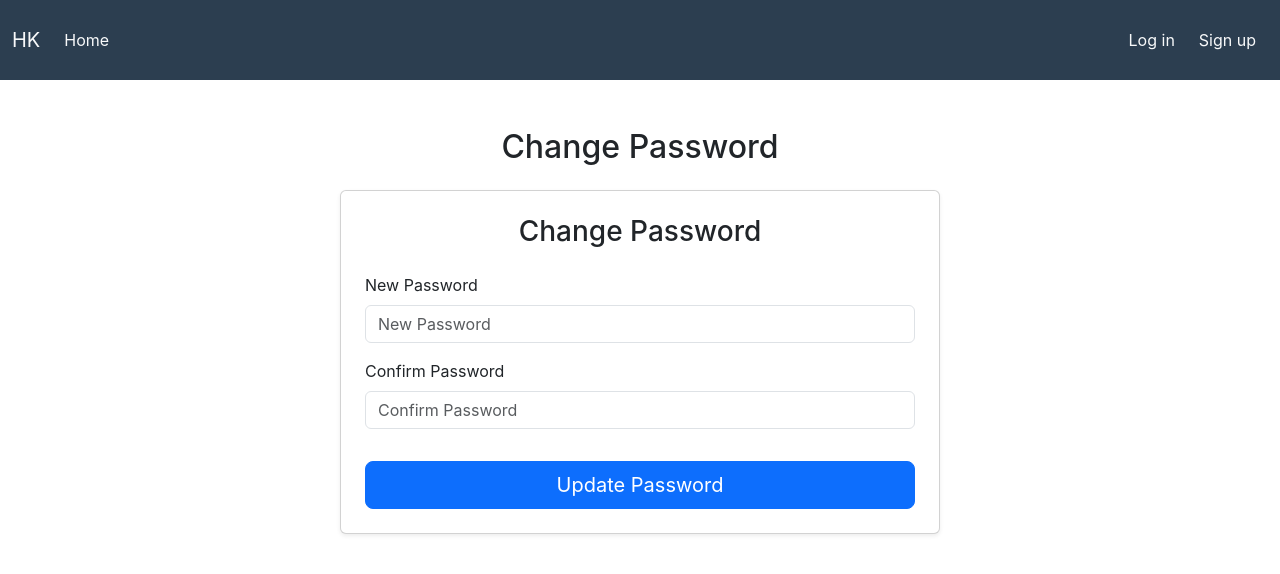
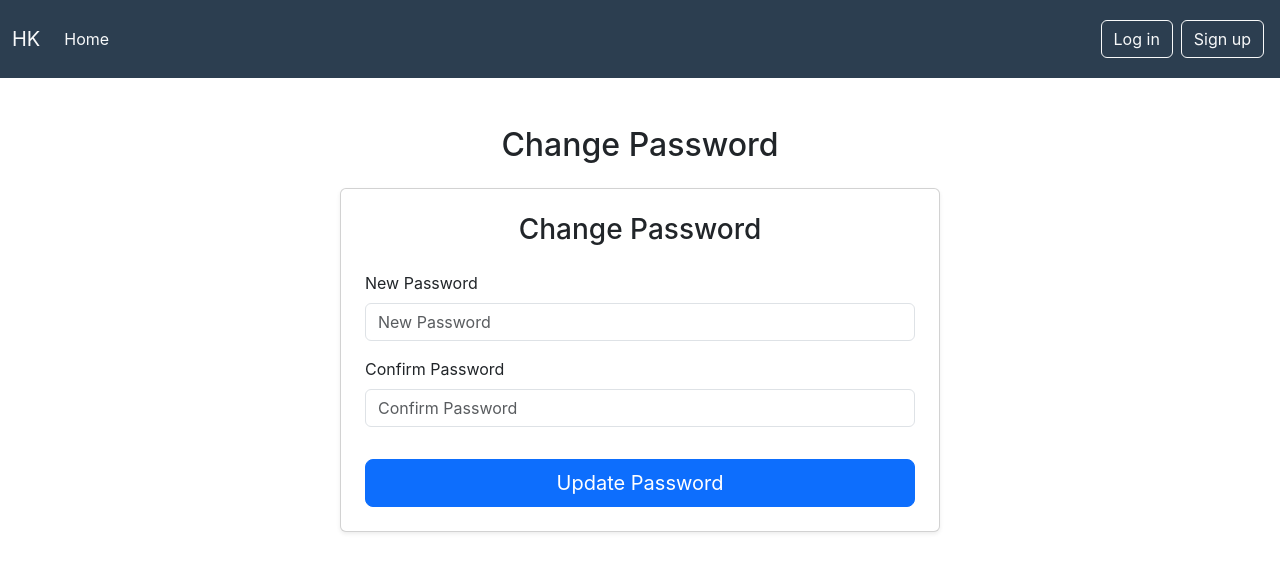
Before and after one commit to HuseyinK0r0glu/SpringAuthentication-Demo, a React (Create React App) app in the folder oauth2-frontend/: page /update-password in a window 1280 px wide. Shown: the top 574 px of the page. Built offline with nearby package versions, Linux system fonts and the light colour scheme.

Commit message:
bug fixed in Navbar

```diff
--- a/oauth2-frontend/src/Navbar.js
+++ b/oauth2-frontend/src/Navbar.js
@@ -1,15 +1,15 @@
+import { useContext } from "react";
 import { NavLink } from "react-router-dom";
+import { Context as UserContext } from "./context/UserContext";
 
 export const Navbar = () => {
+
+  const {state : {user}} = useContext(UserContext);
+
   return (
-    <nav
-      className="navbar navbar-expand-lg navbar-dark py-3"
-      style={{ backgroundColor: "#2c3e50" }} // Dark background color
-    >
+    <nav className="navbar navbar-expand-lg navbar-dark py-3" style={{ backgroundColor: "#2c3e50" }}>
       <div className="container-fluid">
-        <span className="navbar-brand" style={{ color: "#f8f9fa" }}>
-          HK
-        </span>
+        <span className="navbar-brand" style={{ color: "#f8f9fa" }}>HK</span>
         <button
           className="navbar-toggler"
           type="button"
@@ -19,49 +19,45 @@ export const Navbar = () => {
           aria-expanded="false"
           aria-label="Toggle Navigation"
         >
-          <span
-            className="navbar-toggler-icon"
-            style={{ backgroundColor: "#f8f9fa" }}
-          ></span>
+          <span className="navbar-toggler-icon" style={{ backgroundColor: "#f8f9fa" }}></span>
         </button>
         <div className="collapse navbar-collapse" id="navbarNavDropdown">
           <ul className="navbar-nav">
             <li className="nav-item">
-              <NavLink
-                className="nav-link"
-                to="/home"
-                style={{ color: "#f8f9fa" }}
-              >
-                Home
-              </NavLink>
+              <NavLink className="nav-link" to="/home" style={{ color: "#f8f9fa" }}>Home</NavLink>
             </li>
           </ul>
+
           <ul className="navbar-nav ms-auto">
-            <li className="nav-item m-1">
-                <NavLink
-                className="nav-link"
-                to = "/login"
-                style={{
-                    color: "#f8f9fa",
-                    borderColor: "#f8f9fa",
-                }}
-                >
-                Log in
-                </NavLink>
-            </li>
-            <li className="nav-item m-1">
-                <NavLink
-                className="nav-link"
-                to="/signup"
-                style={{
-                    color: "#f8f9fa",
-                    borderColor: "#f8f9fa",
-                }}
-                >
-                Sign up
-                </NavLink>
-            </li>
-            </ul>
+            {user ? (
+              <>
+                <li className="nav-item dropdown">
+                  <button
+                    className="btn btn-outline-light dropdown-toggle"
+                    id="userDropdown"
+                    data-bs-toggle="dropdown"
+                    aria-expanded="false"
+                  >
+                    {user.name || "User"}
+                  </button>
+                  <ul className="dropdown-menu dropdown-menu-end" aria-labelledby="userDropdown">
+                    <li>
+                      <NavLink className="dropdown-item" to="/home">Profile</NavLink>
+                    </li>
+                  </ul>
+                </li>
+              </>
+            ) : (
+              <>
+                <li className="nav-item m-1">
+                  <NavLink className="btn btn-outline-light" to="/login">Log in</NavLink>
+                </li>
+                <li className="nav-item m-1">
+                  <NavLink className="btn btn-outline-light" to="/signup">Sign up</NavLink>
+                </li>
+              </>
+            )}
+          </ul>
         </div>
       </div>
     </nav>
```
